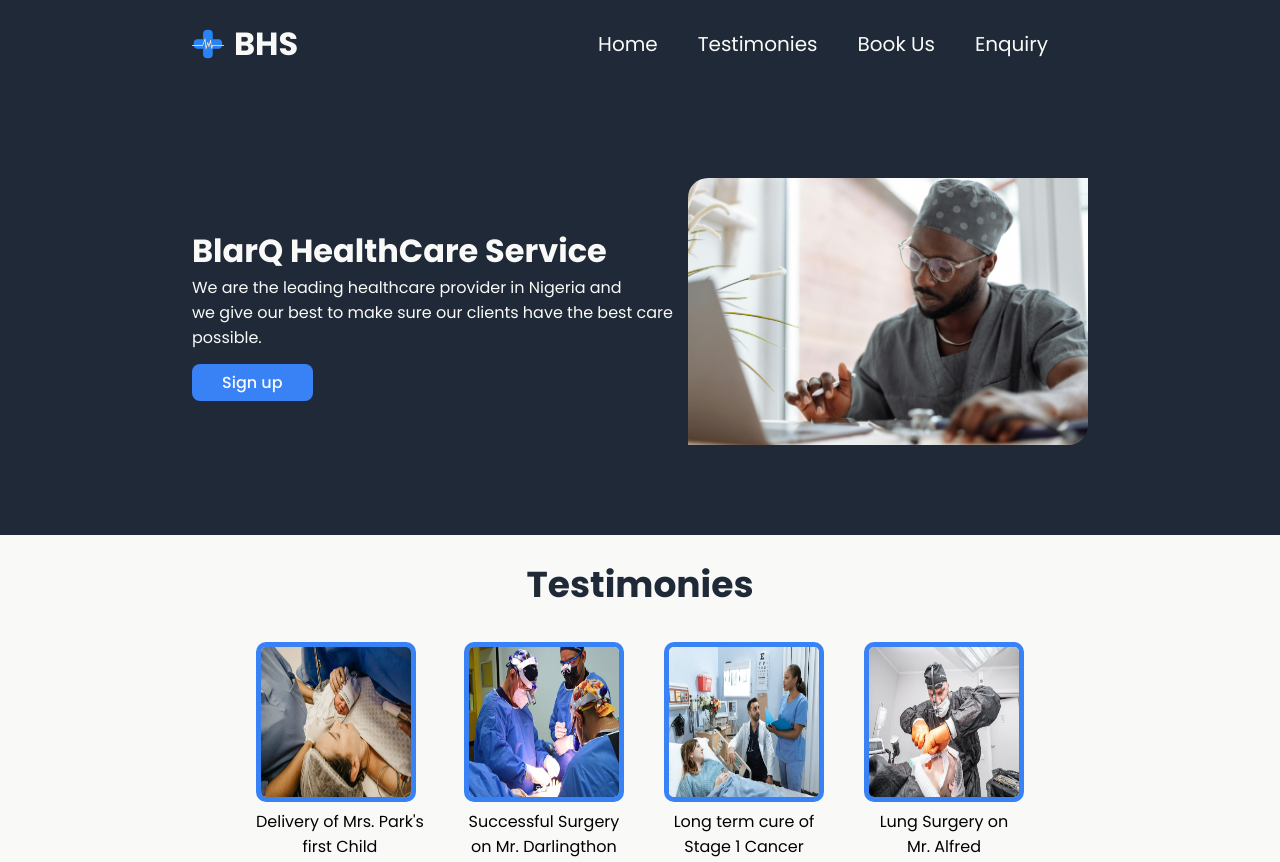
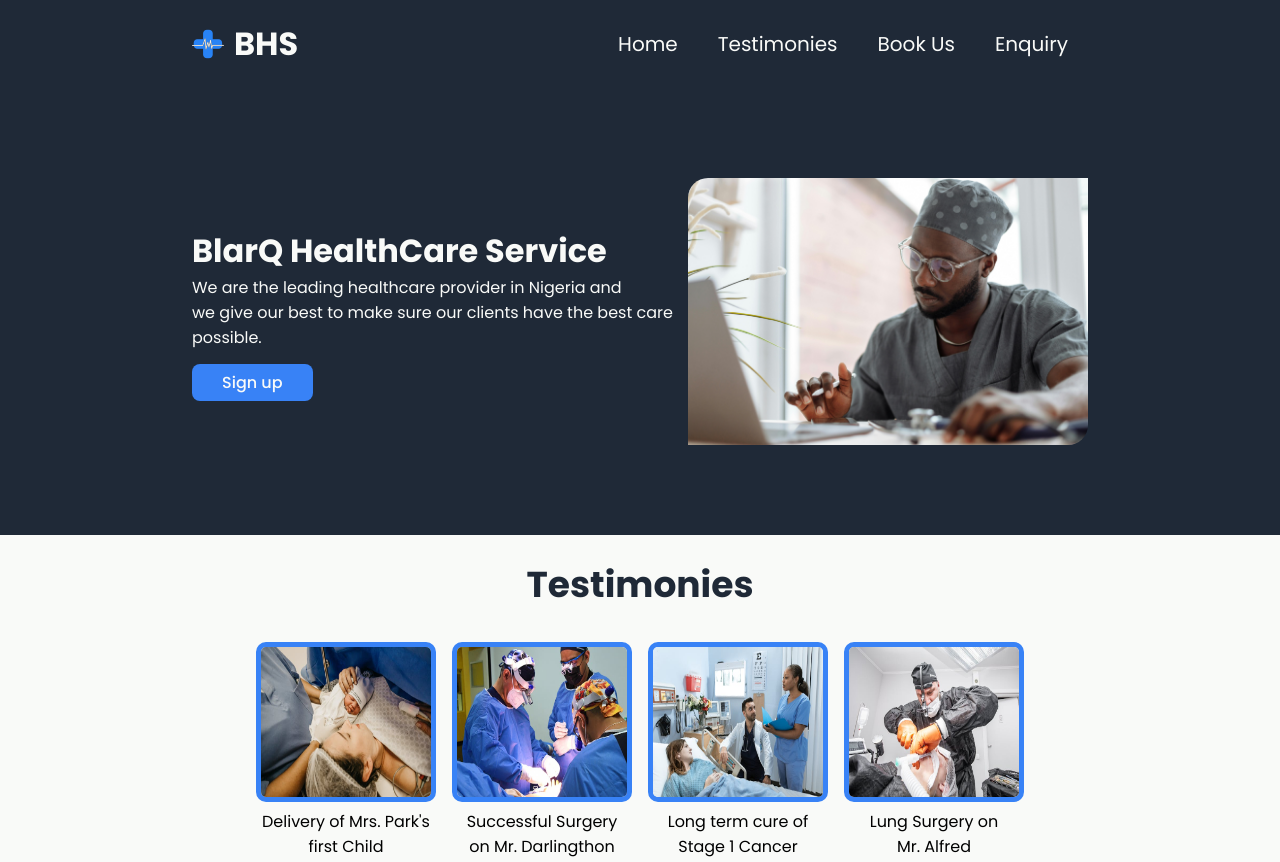
Before and after one commit to BlarQ/healthcare, a plain HTML site: page index.html in a window 1280 px wide. Shown: the top 862 px of the page. Drawn offline with Linux system fonts and the light colour scheme.

Commit message:
fix: fixed testimony & nav bar

```diff
--- a/style.css
+++ b/style.css
@@ -28,19 +28,21 @@ header{
 
 nav>ul{
     display: flex;
-    /* justify-content: space-evenly; */
+    justify-content: center;
     align-items: center;
 }
 
 nav>ul>li{
     list-style-type: none;
-    margin-right: 40px;
+    margin-right: 20px;
+    margin-left: 20px;
 }
 
 nav>ul>li>a{
     text-decoration: none;
     font-size: 20px;
     color: #f9faf8;
+    align-content: center;
 }
 
 .hero-text{
@@ -96,7 +98,7 @@ section .Testimonies{
 section .Testimonies img{
     border: 5px solid #3882f6;
     border-radius: 10px;
-    width: 150px;
+    width: 170px;
     height: 150px;
 }
 
```
